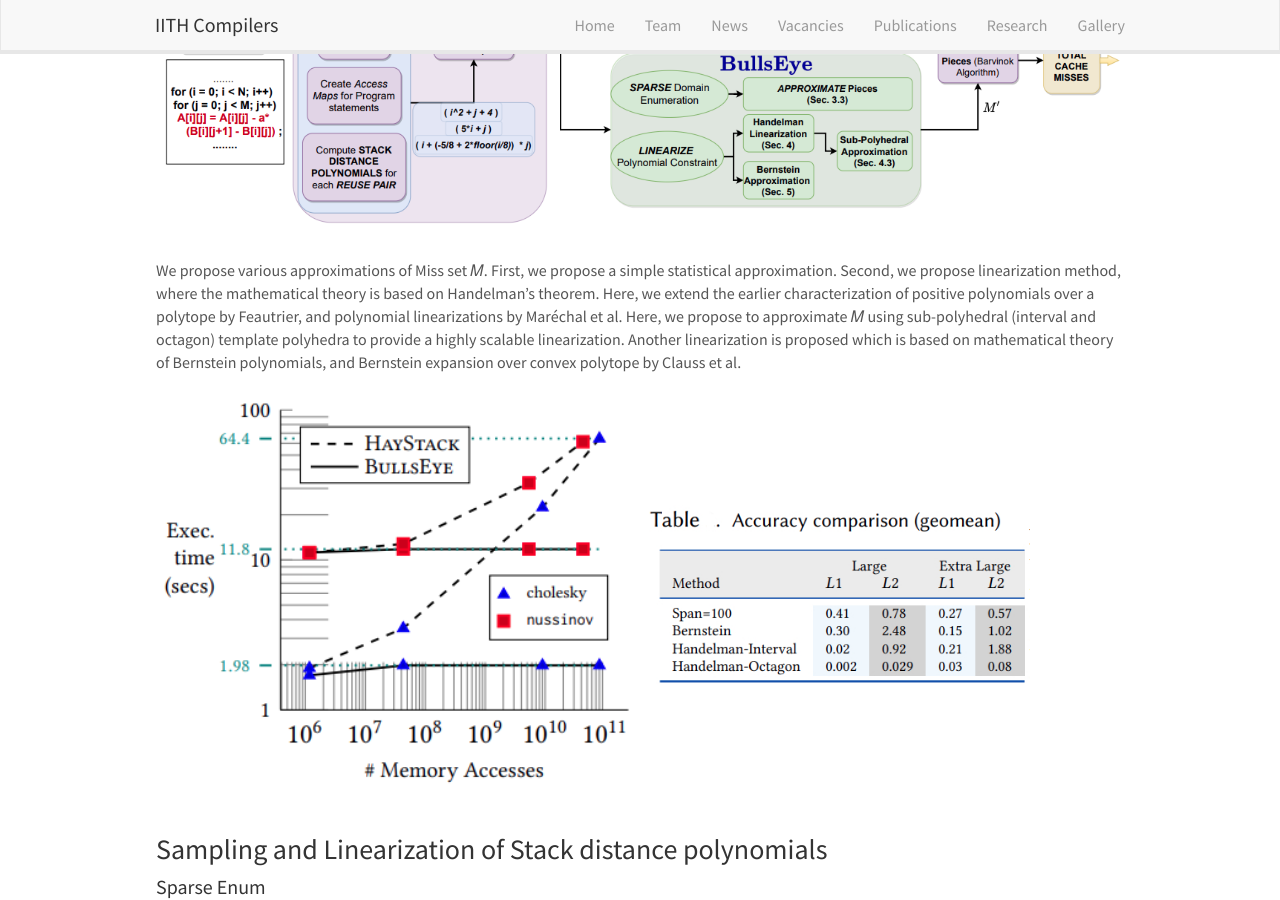
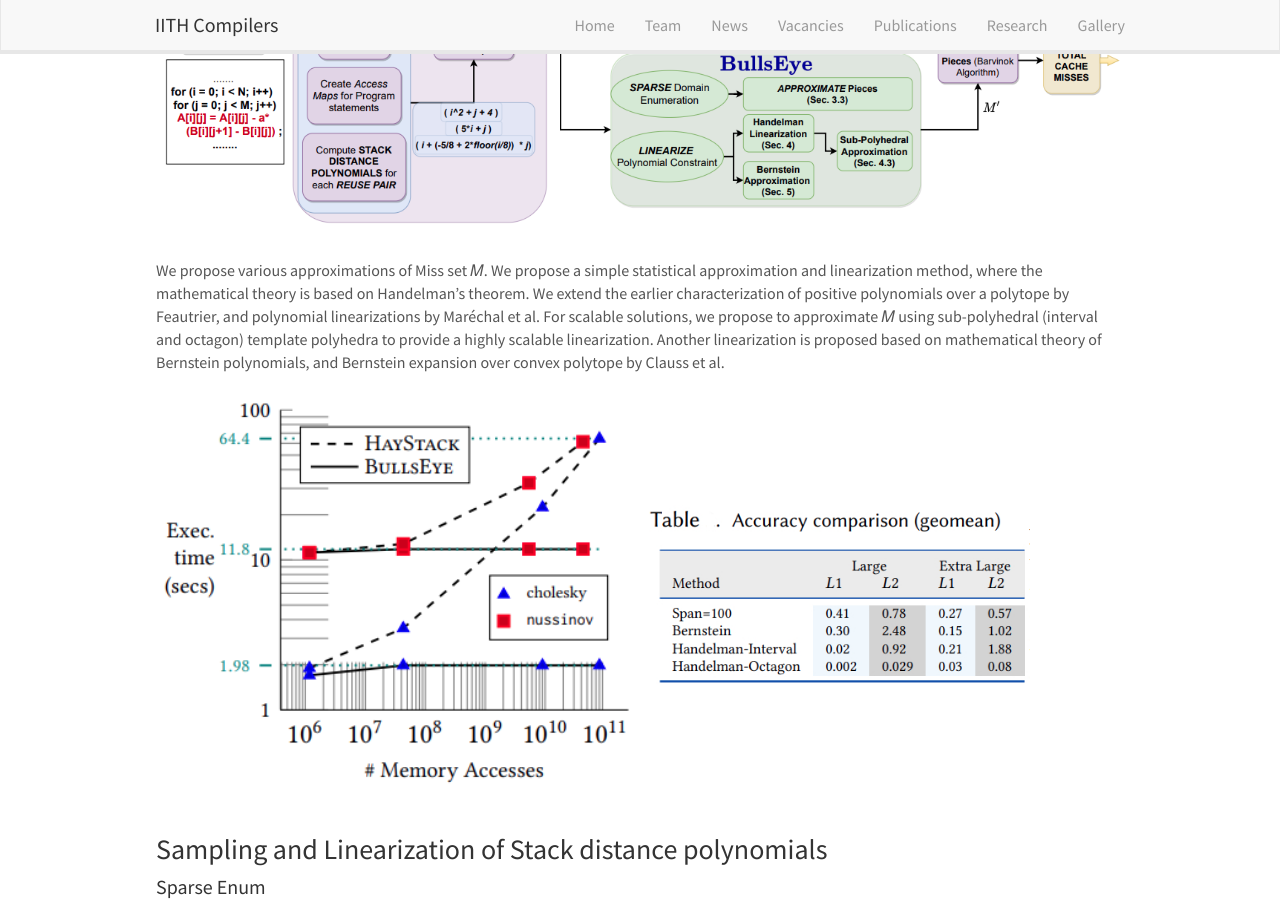
Before and after one commit to utpalbora/compilers.cse.iith.ac.in, a Jekyll site: the page built from _pages/bullseye.md, in a window 1280 px wide and 900 px high, scrolled down 510 px. Built offline with Jekyll 4.4.1, drawn with Linux system fonts in a browser that asks for light colours; nearby versions of some CDN libraries.

```diff
--- a/_pages/bullseye.md
+++ b/_pages/bullseye.md
@@ -22,11 +22,11 @@ theorem linearization technique, we propose template (Interval or Octagon) sub-p
   <img src="{{ site.url }}{{ site.baseurl }}/images/projects/bullseye/bullseye_system.png" width="100%">
 </figure>
 
-We propose various approximations of Miss set 𝑀. First, we propose a simple statistical approximation. Second, we propose linearization method, where the mathematical theory is based on
-Handelman’s theorem. Here, we extend the earlier characterization of positive polynomials over a
-polytope by Feautrier, and polynomial linearizations by Maréchal et al. Here, we
+We propose various approximations of Miss set 𝑀. We propose a simple statistical approximation and linearization method, where the mathematical theory is based on
+Handelman’s theorem. We extend the earlier characterization of positive polynomials over a
+polytope by Feautrier, and polynomial linearizations by Maréchal et al. For scalable solutions, we
 propose to approximate 𝑀 using sub-polyhedral (interval and octagon) template polyhedra
-to provide a highly scalable linearization. Another linearization is proposed which is based on mathematical theory of Bernstein
+to provide a highly scalable linearization. Another linearization is proposed based on mathematical theory of Bernstein
 polynomials, and Bernstein expansion over convex polytope by Clauss et al.
 
 ![image]({{ site.url }}{{ site.baseurl }}/images/projects/bullseye/Bullseyevshaystack.png){: style="float: left"; height="50%" width="50%"}
```
Also changed, not shown: _pages/research.md (+1 -1 lines).
